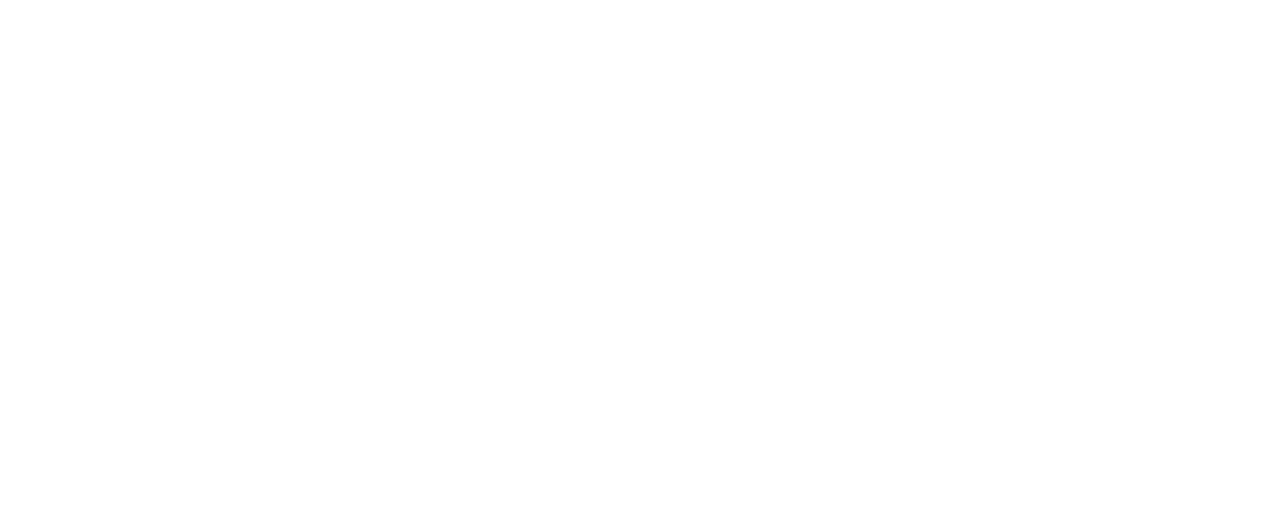
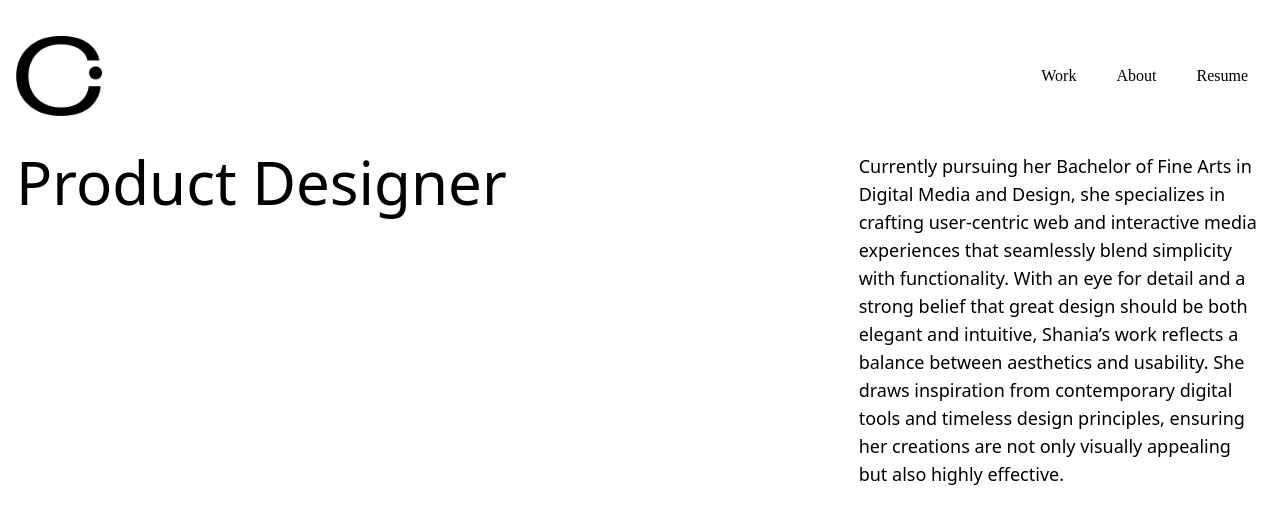
Before and after one commit to chaconshania/design-portfolio, a React (Vite) app: page /about in a window 1280 px wide. Before the commit this address had no page. Shown: the top 524 px of the page. Built offline with nearby package versions, Linux system fonts and the light colour scheme.

Commit message:
Adding pages, routes, and components for pages

```diff
--- /dev/null
+++ b/sections/PageLayout/HeadingDesc.jsx
@@ -0,0 +1,16 @@
+import React from "react";
+
+function HeadingDesc({ title, paragraph }) {
+  return (
+    <div className="grid grid-cols-1 md:grid-cols-3 lg:grid-cols-3 lg:grid-rows-1 gap-4 m-4 flex-wrap">
+      <div className="lg:col-span-2">
+        <h1 className="text-black rounded-lg text-6xl">{title}</h1>
+      </div>
+      <div className="lg:col-start-3">
+        <p className="text-lg/7">{paragraph}</p>
+      </div>
+    </div>
+  );
+}
+
+export default HeadingDesc;
--- /dev/null
+++ b/src/Webpages/About.jsx
@@ -0,0 +1,17 @@
+import React from "react";
+import Navbar from "/sections/Navbar";
+import HeadingDesc from "/sections/PageLayout/HeadingDesc";
+
+function About() {
+  return (
+    <div>
+      <Navbar />
+      <HeadingDesc
+        title="Product Designer"
+        paragraph="Currently pursuing her Bachelor of Fine Arts in Digital Media and Design, she specializes in crafting user-centric web and interactive media experiences that seamlessly blend simplicity with functionality. With an eye for detail and a strong belief that great design should be both elegant and intuitive, Shania’s work reflects a balance between aesthetics and usability. She draws inspiration from contemporary digital tools and timeless design principles, ensuring her creations are not only visually appealing but also highly effective."
+      />
+    </div>
+  );
+}
+
+export default About;
--- /dev/null
+++ b/src/Webpages/FitMix.jsx
@@ -0,0 +1,18 @@
+import React from "react";
+import Title from "/sections/PageLayout/Title";
+import Navbar from "/sections/Navbar";
+import HeadingDesc from "/sections/PageLayout/HeadingDesc";
+
+function FitMix() {
+  return (
+    <div>
+      <Navbar />
+      <HeadingDesc
+        title="Snap photos of your clothes or find fresh outfit inspiration to make the most of every piece in your closet."
+        paragraph="something"
+      />
+    </div>
+  );
+}
+
+export default FitMix;
--- a/src/index.css
+++ b/src/index.css
@@ -12,5 +12,5 @@
   font-style: normal;
   font-weight: 500;
   font-display: swap;
-  src: url("assets/Fonts/Fhuexole/Fhuexole.otf");
+  src: url("/assets/Fonts/Fhuexole/Fhuexole.otf");
 }
--- a/src/main.jsx
+++ b/src/main.jsx
@@ -4,6 +4,7 @@
 import { createRoot } from "react-dom/client";
 import "./index.css";
 import App from "./App.jsx";
+import About from "./Webpages/About.jsx";
 
 const root = document.getElementById("root");
 
@@ -11,6 +12,7 @@
   <BrowserRouter>
     <Routes>
       <Route path="/" element={<App />} />
+      <Route path="/about" element={<About />} />
     </Routes>
   </BrowserRouter>
 );
```
